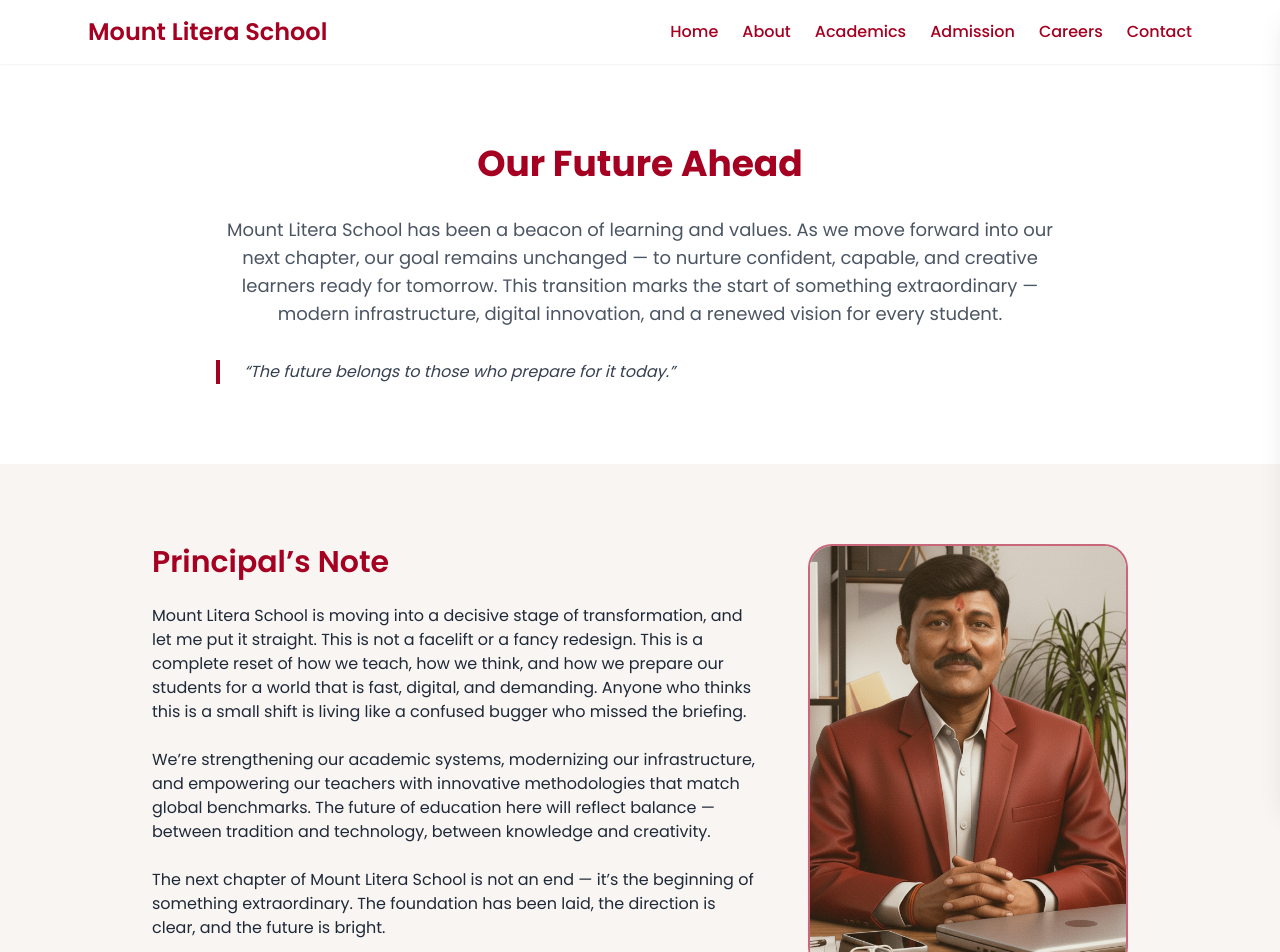
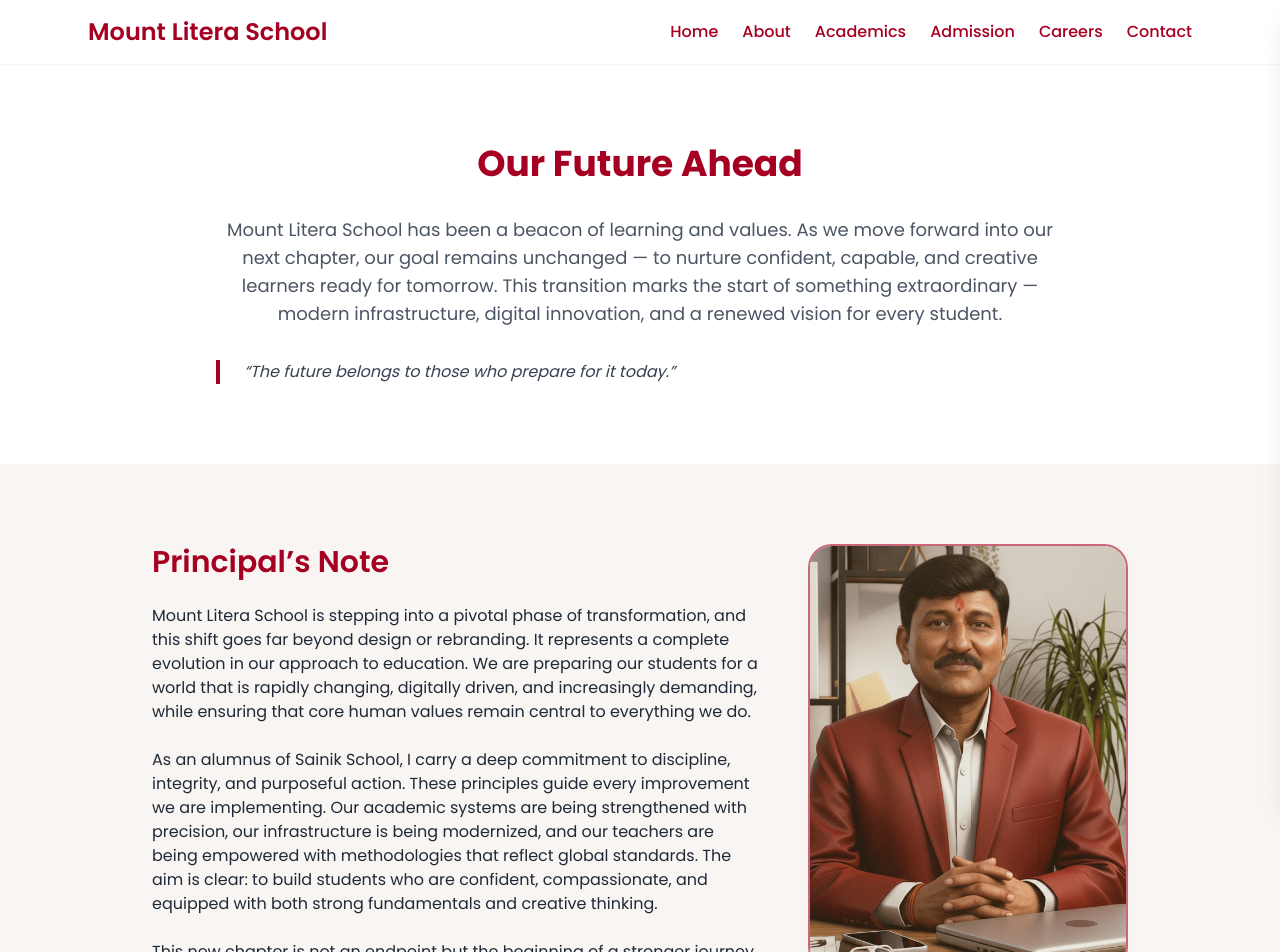
Before and after one commit to imagicity-stack/Mount-Litera-Website, a Next.js app: page /about in a window 1280 px wide. Shown: the top 952 px of the page. Built offline with nearby package versions, Linux system fonts and the light colour scheme.

Commit message:
Update Principal's Note for clarity and impact
Revised the Principal's Note to emphasize the transformative approach to education and the importance of core human values.

```diff
--- a/pages/about.js
+++ b/pages/about.js
@@ -156,16 +156,13 @@ export default function AboutPage() {
                 <div className="space-y-6">
                   <h2 className="text-3xl font-semibold text-cardinal">Principal’s Note</h2>
                   <p>
-                    Mount Litera School is moving into a decisive stage of transformation, and let me put it straight. This is not a facelift or a fancy redesign. This is a complete reset of how we teach, how we think, and how we prepare our students for a world that is fast, digital, and demanding. Anyone who thinks this is a small shift is living like a confused bugger who missed the briefing.
+                    Mount Litera School is stepping into a pivotal phase of transformation, and this shift goes far beyond design or rebranding. It represents a complete evolution in our approach to education. We are preparing our students for a world that is rapidly changing, digitally driven, and increasingly demanding, while ensuring that core human values remain central to everything we do.
                   </p>
                   <p>
-                    We’re strengthening our academic systems, modernizing our infrastructure, and empowering our teachers with
-                    innovative methodologies that match global benchmarks. The future of education here will reflect balance —
-                    between tradition and technology, between knowledge and creativity.
+                    As an alumnus of Sainik School, I carry a deep commitment to discipline, integrity, and purposeful action. These principles guide every improvement we are implementing. Our academic systems are being strengthened with precision, our infrastructure is being modernized, and our teachers are being empowered with methodologies that reflect global standards. The aim is clear: to build students who are confident, compassionate, and equipped with both strong fundamentals and creative thinking.
                   </p>
                   <p>
-                    The next chapter of Mount Litera School is not an end — it’s the beginning of something extraordinary. The
-                    foundation has been laid, the direction is clear, and the future is bright.
+                    This new chapter is not an endpoint but the beginning of a stronger journey for Mount Litera School. The groundwork is firm, the direction is set, and the vision is focused on excellence. We are committed to creating an environment where every child grows with clarity, adaptability, and character, ready to meet the future with confidence.
                   </p>
                   <p className="font-semibold text-cardinal">- R.K Singh</p>
                 </div>
```
